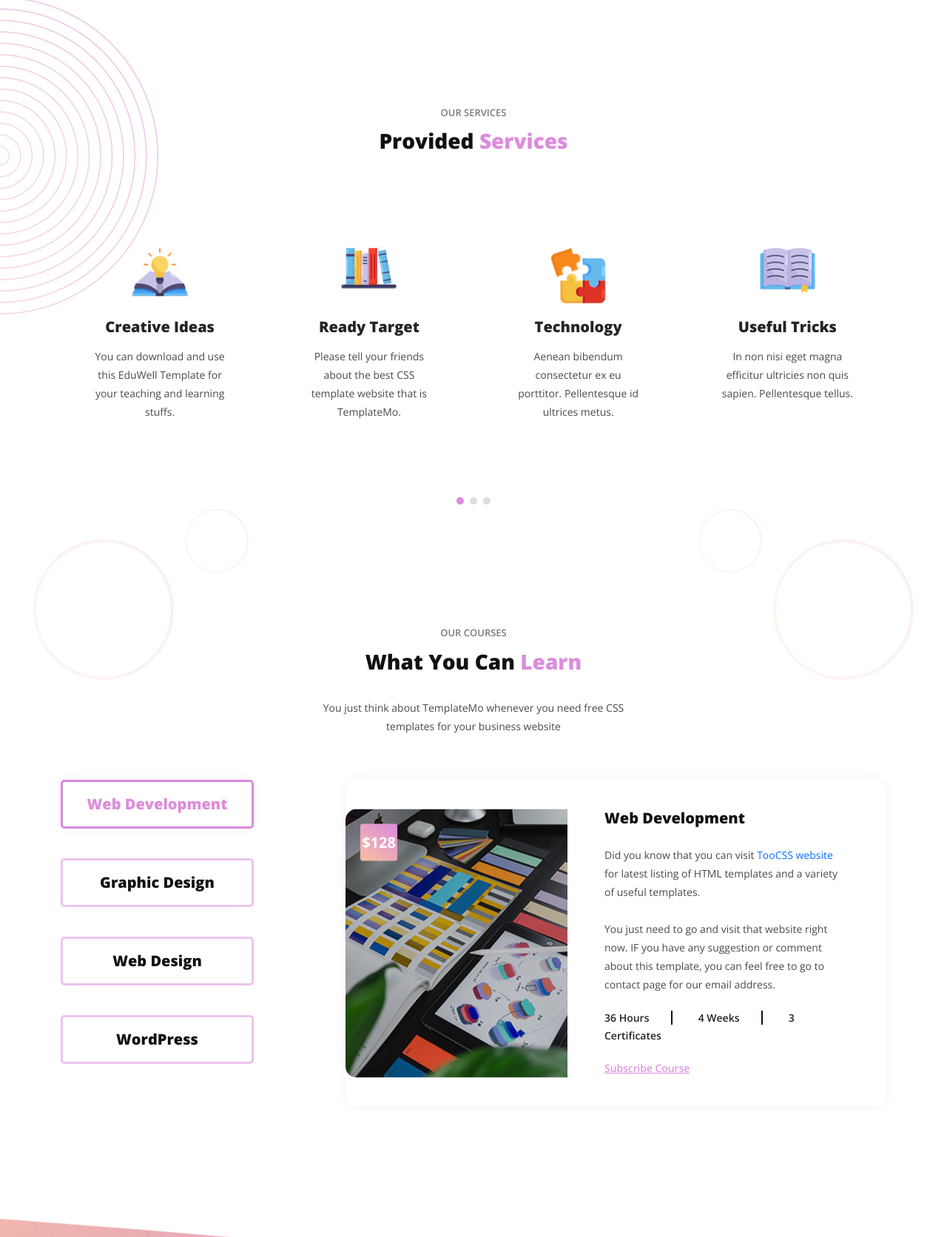
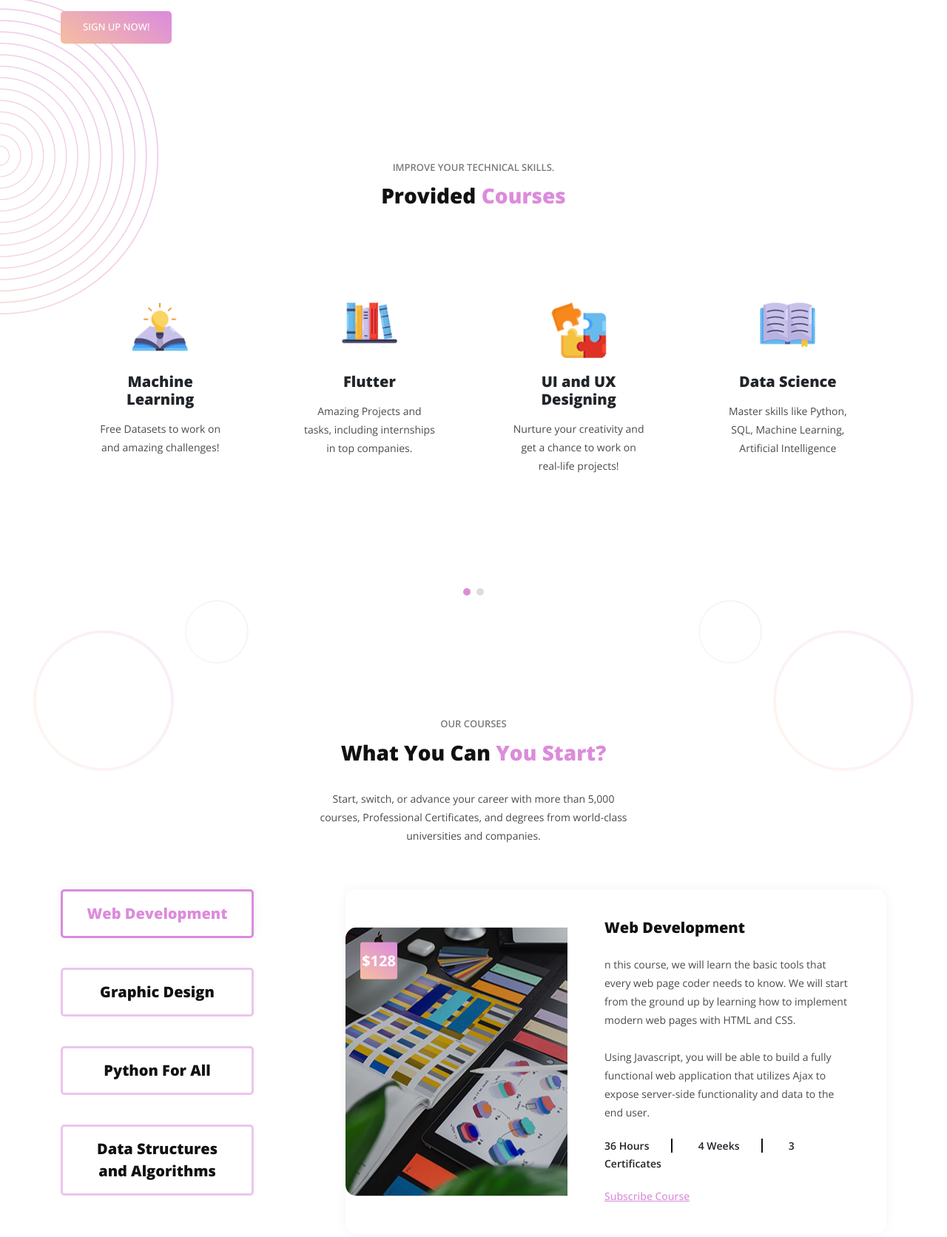
Before and after one commit to sanmitha-shetty/iota-2, a plain HTML site: page index.html in a window 1280 px wide. Shown: the part 615-2287 px from the top of the page at 74% size. Drawn offline with nearby package versions, Linux system fonts and the light colour scheme.

Commit message:
Add Courses

```diff
--- a/index.html
+++ b/index.html
@@ -71,9 +71,9 @@
         <div class="col-lg-6 align-self-center">
           <div class="header-text">
             <h6>Welcome to IOTA</h6>
-            <h2>Learn Anywhere, Anytime <em> and many more </em></h2>
+            <h2>Learn Technology Anywhere, Anytime <em> and many more </em></h2>
             <div class="main-button-gradient">
-              <div class="scroll-to-section"><a href="#contact-section">Join Us Now!</a></div>
+              <div class="scroll-to-section"><a href="#contact-section">Sign Up Now!</a></div>
             </div>
           </div>
         </div>
@@ -92,8 +92,8 @@
       <div class="row">
         <div class="col-lg-12">
           <div class="section-heading">
-            <h6>Our Services</h6>
-            <h4>Provided <em>Services</em></h4>
+            <h6>Improve Your Technical Skills.</h6>
+            <h4>Provided <em>Courses</em></h4>
           </div>
         </div>
         <div class="col-lg-12">
@@ -103,8 +103,8 @@
                 <div class="icon">
                   <img src="assets/images/service-icon-01.png" alt="">
                 </div>
-                <h4>Useful Tricks</h4>
-                <p>EduWell is the professional HTML5 template for your school or university websites.</p>
+                <h4>Fullstack Development</h4>
+                <p>Learn Fullstack Web Development with hands on JavaScript Sessions.</p>
               </div>
             </div>
             <div class="item">
@@ -112,8 +112,8 @@
                 <div class="icon">
                   <img src="assets/images/service-icon-02.png" alt="">
                 </div>
-                <h4>Creative Ideas</h4>
-                <p>You can download and use this EduWell Template for your teaching and learning stuffs.</p>
+                <h4>Machine Learning</h4>
+                <p>Free Datasets to work on and amazing challenges!</p>
               </div>
             </div>
             <div class="item">
@@ -121,8 +121,8 @@
                 <div class="icon">
                   <img src="assets/images/service-icon-03.png" alt="">
                 </div>
-                <h4>Ready Target</h4>
-                <p>Please tell your friends about the best CSS template website that is TemplateMo.</p>
+                <h4>Flutter</h4>
+                <p>Amazing Projects and tasks, including internships in top companies.</p>
               </div>
             </div>
             <div class="item">
@@ -130,8 +130,8 @@
                 <div class="icon">
                   <img src="assets/images/service-icon-04.png" alt="">
                 </div>
-                <h4>Technology</h4>
-                <p>Aenean bibendum consectetur ex eu porttitor. Pellentesque id ultrices metus.</p>
+                <h4>UI and UX Designing</h4>
+                <p>Nurture your creativity and get a chance to work on real-life projects!</p>
               </div>
             </div>
             <div class="item">
@@ -139,8 +139,8 @@
                 <div class="icon">
                   <img src="assets/images/service-icon-01.png" alt="">
                 </div>
-                <h4>Useful Tricks</h4>
-                <p>In non nisi eget magna efficitur ultricies non quis sapien. Pellentesque tellus.</p>
+                <h4>Data Science</h4>
+                <p>Master skills like Python, SQL, Machine Learning, Artificial Intelligence</p>
               </div>
             </div>
             <div class="item">
@@ -148,8 +148,8 @@
                 <div class="icon">
                   <img src="assets/images/service-icon-02.png" alt="">
                 </div>
-                <h4>Creative Ideas</h4>
-                <p>Aenean bibendum consectetur ex eu porttitor. Pellentesque id ultrices metus.</p>
+                <h4>Cloud Computing</h4>
+                <p>Delve into storage services, Cloud economics, and Azure services.</p>
               </div>
             </div>
             <div class="item">
@@ -157,8 +157,8 @@
                 <div class="icon">
                   <img src="assets/images/service-icon-03.png" alt="">
                 </div>
-                <h4>Ready Target</h4>
-                <p>In non nisi eget magna efficitur ultricies non quis sapien. Pellentesque tellus.</p>
+                <h4>Cyber Security</h4>
+                <p>An introduction to modern information and system protection technology and methods.</p>
               </div>
             </div>
             <div class="item">
@@ -166,11 +166,11 @@
                 <div class="icon">
                   <img src="assets/images/service-icon-04.png" alt="">
                 </div>
-                <h4>Technology</h4>
-                <p>Aenean bibendum consectetur ex eu porttitor. Pellentesque id ultrices metus.</p>
+                <h4>Internet Of Things</h4>
+                <p>Discovers embedded systems, the Raspberry Pi Platform, and the Arduino environment for building devices.</p>
               </div>
             </div>
-            <div class="item">
+            <!-- <div class="item">
               <div class="service-item">
                 <div class="icon">
                   <img src="assets/images/service-icon-01.png" alt="">
@@ -204,7 +204,7 @@
                 </div>
                 <h4>Technology</h4>
                 <p>Praesent accumsan condimentum arcu, id porttitor est semper nec. Nunc diam lorem.</p>
-              </div>
+              </div> -->
             </div>
           </div>
         </div>
@@ -218,8 +218,8 @@
         <div class="col-lg-6 offset-lg-3">
           <div class="section-heading">
             <h6>OUR COURSES</h6>
-            <h4>What You Can <em>Learn</em></h4>
-            <p>You just think about TemplateMo whenever you need free CSS templates for your business website</p>
+            <h4>What You Can <em>You Start?</em></h4>
+            <p>Start, switch, or advance your career with more than 5,000 courses, Professional Certificates, and degrees from world-class universities and companies.</p>
           </div>
         </div>
         <div class="col-lg-12">
@@ -230,8 +230,8 @@
                   <div class="menu">
                     <div class="active gradient-border"><span>Web Development</span></div>
                     <div class="gradient-border"><span>Graphic Design</span></div>
-                    <div class="gradient-border"><span>Web Design</span></div>
-                    <div class="gradient-border"><span>WordPress</span></div>
+                    <div class="gradient-border"><span>Python For All</span></div>
+                    <div class="gradient-border"><span>Data Structures and Algorithms</span></div>
                   </div>
                 </div>
                 <div class="col-lg-9">
@@ -244,8 +244,8 @@
                         </div>
                         <div class="right-content">
                           <h4>Web Development</h4>
-                          <p>Did you know that you can visit <a rel="nofollow" href="https://www.toocss.com/" target="_blank">TooCSS website</a> for latest listing of HTML templates and a variety of useful templates.
-                          <br><br>You just need to go and visit that website right now. IF you have any suggestion or comment about this template, you can feel free to go to contact page for our email address.</p>
+                          <p>n this course, we will learn the basic tools that every web page coder needs to know. We will start from the ground up by learning how to implement modern web pages with HTML and CSS.
+                          <br><br> Using Javascript, you will be able to build a fully functional web application that utilizes Ajax to expose server-side functionality and data to the end user.</p>
                           <span>36 Hours</span>
                           <span>4 Weeks</span>
                           <span class="last-span">3 Certificates</span>
@@ -263,7 +263,7 @@
                         </div>
                         <div class="right-content">
                           <h4>Creative Graphic Design</h4>
-                          <p>You are not allowed to redistribute this template ZIP file on any other website without a permission from us.<br><br>There are some unethical people on this world copied and reposted our templates without any permission from us. Their Karma will hit them really hard. Yeah!</p>
+                          <p>Get started in the high-growth field of user experience (UX) design with a professional certificate from IOTA.<br><br>Learn UX design foundations, including user empathy, building wireframes and prototypes, and conducting research to test your designs.</p>
                           <span>48 Hours</span>
                           <span>6 Weeks</span>
                           <span class="last-span">1 Certificate</span>
@@ -280,8 +280,8 @@
                           <div class="price"><h6>$184</h6></div>
                         </div>
                         <div class="right-content">
-                          <h4>Web Design</h4>
-                          <p>Quinoa roof party squid prism sustainable letterpress cray hammock tumeric man bun mixtape tofu subway tile cronut. Deep v ennui subway tile organic seitan.<br><br>Kogi VHS freegan bicycle rights try-hard green juice probably haven't heard of them cliche la croix af chillwave.</p>
+                          <h4>Python For All</h4>
+                          <p>In this course, you will be introduced to foundational programming skills with basic Python Syntax. You will learn how to use code to solve problems. You willdive deep into the Python ecosystem and learn popular modules, libraries and tools for Python. <br><br> Learn how to recognize and handle errors and you will write unit tests for your Python code and practice test-driven development.</p>
                           <span>28 Hours</span>
                           <span>4 Weeks</span>
                           <span class="last-span">1 Certificate</span>
@@ -298,8 +298,8 @@
                           <div class="price"><h6>$76</h6></div>
                         </div>
                         <div class="right-content">
-                          <h4>WordPress Introduction</h4>
-                          <p>Quinoa roof party squid prism sustainable letterpress cray hammock tumeric man bun mixtape tofu subway tile cronut. Deep v ennui subway tile organic seitan.<br><br>Kogi VHS freegan bicycle rights try-hard green juice probably haven't heard of them cliche la croix af chillwave.</p>
+                          <h4>Data Structures and Algorithms</h4>
+                          <p>Master Algorithmic Programming Techniques. Advance your Software Engineering or Data Science Career by Learning Algorithms through Programming and Puzzle Solving. Ace coding interviews by implementing each algorithmic challenge in this Specialization..<br><br>Apply the newly-learned algorithmic techniques to real-life problems.</p>
                           <span>48 Hours</span>
                           <span>4 Weeks</span>
                           <span class="last-span">2 Certificates</span>
@@ -330,7 +330,7 @@
         <div class="col-lg-5 align-self-center">
           <h6>Get the sale right now!</h6>
           <h4>Up to 50% OFF For 1+ courses</h4>
-          <p>Kogi VHS freegan bicycle rights try-hard green juice probably haven't heard of them cliche la croix af chillwave.</p>
+          <p>Choose from 204,000 online video courses with new additions published every month. Amazing Courses and Useful Certification.</p>
           <div class="white-button">
             <a href="contact-us.html">View Courses</a>
           </div>
@@ -345,7 +345,7 @@
         <div class="col-lg-12">
           <div class="section-heading">
             <h6>Testimonials</h6>
-            <h4>What They <em>Think</em></h4>
+            <h4>From The <em>Community</em></h4>
           </div>
         </div>
         <div class="col-lg-12">
```
